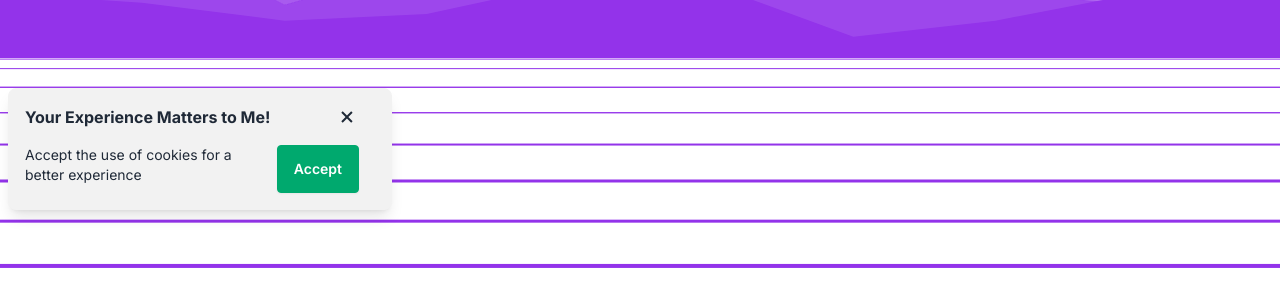
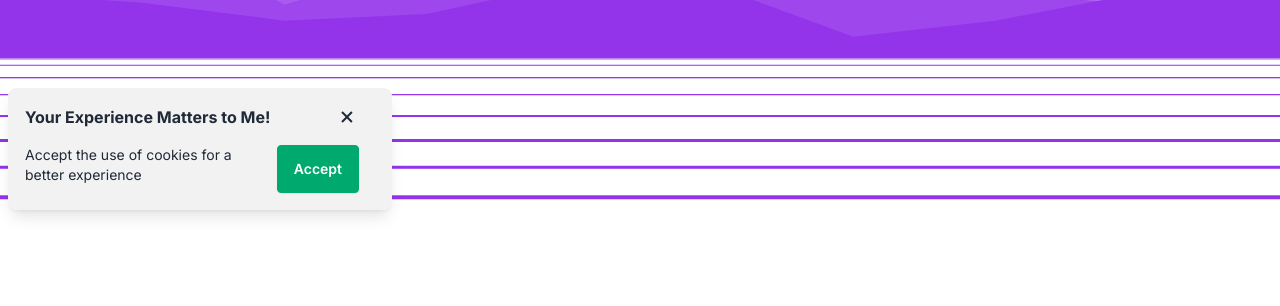
Before and after one commit to GabrielEger2/portfolio, a Next.js app: page / in a window 1280 px wide. Shown: the part 582-888 px from the top of the page. Built offline with nearby package versions, Linux system fonts and the light colour scheme; no server answers.

Commit message:
fix: sun y overflow

```diff
--- a/src/components/home/Hero.tsx
+++ b/src/components/home/Hero.tsx
@@ -19,12 +19,11 @@ const Hero = () => {
     offset: ['start start', 'end start'],
   })
 
-  const sunY = useTransform(scrollYProgress, [0, 0.5], ['0%', '75%'])
-  const sunOpacity = useTransform(scrollYProgress, [0.05, 1], [1, 0])
+  const sunY = useTransform(scrollYProgress, [0, 0.6], ['0%', '85%'])
   const mountainY = useTransform(scrollYProgress, [0, 1], ['0%', '5%'])
   const mountain2Y = useTransform(scrollYProgress, [0, 1], ['0%', '10%'])
-  const mountain3Y = useTransform(scrollYProgress, [0, 1], ['0%', '20%'])
-  const mountain4Y = useTransform(scrollYProgress, [0, 1], ['0%', '30%'])
+  const mountain3Y = useTransform(scrollYProgress, [0, 1], ['0%', '25%'])
+  const mountain4Y = useTransform(scrollYProgress, [0, 1], ['0%', '35%'])
 
   return (
     <div ref={ref} className="min-h-screen">
@@ -153,13 +152,13 @@ const Hero = () => {
           </svg>
         </div>
       </div>
-      <div className="h-[20vh] w-full Z-10 bg-base-100">
+      <div className="h-[20vh] w-full z-10 bg-base-100 absolute">
         {lines.map((line, index) => (
           <div key={line} className="absolute top-100 w-full">
             <motion.div
               className="w-full bg-primary"
               initial={{
-                y: '30vh',
+                y: '20vh',
                 height: '0.3rem',
               }}
               animate={{ y: '0vh', height: '0.01rem' }}
```
